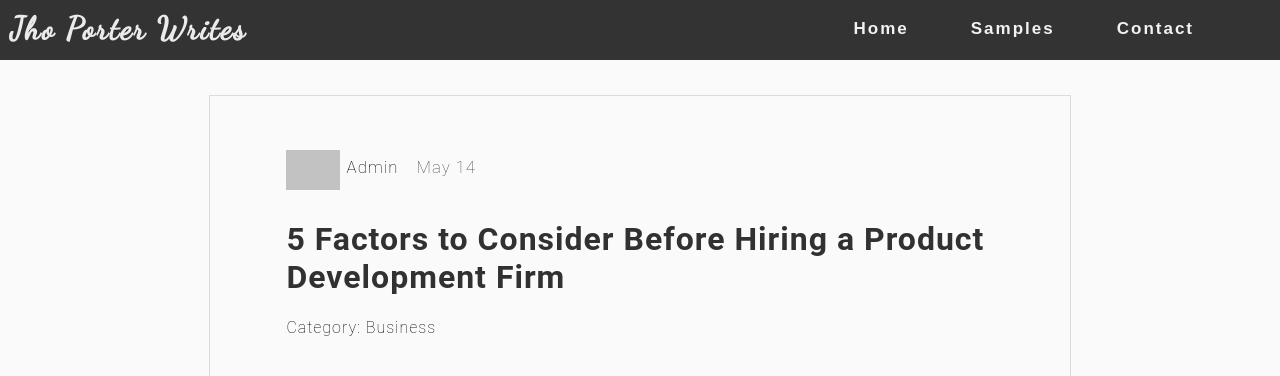
After one commit to jhoporter/jporterwork, a Flask app: page /hiring-product-development-firm in a window 1280 px wide. The commit adds this page. Shown: the top 376 px of the page. Run offline with Flask 2, Linux system fonts and the light colour scheme; grey boxes are pictures that could not be loaded.

Commit message:
Designed a template for sample articles

```diff
--- a/app/routes.py
+++ b/app/routes.py
@@ -67,3 +67,7 @@ def contact():
 
 
 ## SAMPLES ##
+
+@app.route('/hiring-product-development-firm')
+def hiringproduct():
+    return render_template('sample-hiring-product-development.html', title='Hiring A Product Development Firm')
--- a/app/static/styles.css
+++ b/app/static/styles.css
@@ -44,6 +44,79 @@ ul {
 .red {
   color: red;
 }
+
+
+
+/* Blog Article */
+.article-container {
+  width: 85%;
+  margin: 0 auto;
+  margin-bottom: 35px;
+  position: relative;
+  padding-top: 35px;
+  background-color: #FAFAFA;
+
+}
+
+.article {
+  width: 65%;
+  margin: 0 auto;
+  padding: 5% 7%;
+  font-family: 'Roboto', sans-serif;
+  letter-spacing: 1px;
+  font-weight: 200;
+  border: 1px solid #DCDCDC;
+}
+
+.article-admin-text {
+  position: relative;
+  top: 7px;
+  margin-top: 0;
+  padding-top: 0;
+  margin-bottom: 30px;
+  vertical-align: top;
+  font-size: 140%;
+}
+
+.article-admin-text > span {
+  padding-right: 10px;
+  padding-left: 3px;
+}
+
+
+.article-title {
+  margin-bottom: 3%;
+  font-size: 200%;
+  font-weight: bold;
+  opacity: 0.8;
+}
+
+
+.article-category {
+  margin-bottom: 6%;
+}
+
+
+.article-image {
+  width: 100%;
+  max-width: 100%;
+
+}
+
+.article-body {
+  padding-top: 30px;
+  font-style: 200%;
+  letter-spacing: 1px;
+  word-spacing: 2px;
+  line-height: 25px;
+}
+
+
+.article-body p, h2 {
+  padding-bottom: 25px;
+}
+
+
 
 
 /* Blog Page */
--- /dev/null
+++ b/app/templates/sample-hiring-product-development.html
@@ -0,0 +1,52 @@
+{% extends "layout.html" %}
+
+{% block content %}
+
+<div class="article-container">
+  <div class="article">
+    <div class="admin">
+      <div><img src="/static/admin.png" class="admin-image"></div>
+      <div class="article-admin-text">
+        <span>Admin</span>
+        <span class="date">May 14</span>
+      </div>
+    </div>
+    <div class="article-title">5 Factors to Consider Before Hiring a Product Development Firm</div>
+    <div class="article-category">Category: Business</div>
+    <div><img src="/static/idea.png" class="article-image"></div>
+    <div class="article-body">
+      <p>All the excellent products offered on the market today share one thing in common: before becoming a phenomenal hit, they underwent tremendous processes that came in various stages, including comprehensive research, in-depth analysis and rigorous tests. To clear all stages and obtain good results, a business that is pushing for the next big hit definitely needs a highly reputable, experienced and established product development and engineering design firm in its armory.</p>
+      <p>Here are five specific, important questions that should lead businesses to the right team of innovators.</p>
+
+      <h2>1. Does the innovation team employ a customer-oriented process?</h2>
+
+      <p>Top innovators are able to conceptualize and develop new products most effectively when they focus on the most important aspect of the business: the customer. Customers are drawn to a product that offers original features as well as new and unique benefits that provide better value than the market standard. Only a product design and development team that focuses on obtaining knowledge of the customer's preferences and needs can successfully bring this kind of product to the market.</p>
+
+      <p>That being said, however, a customer-focused product development process should take into consideration customers on both ends of the spectrum: internal customers that include manufacturers and suppliers, and external customers that include end users.</p>
+
+      <h2>2. Is the innovation team committed to a front-end system in product development?</h2>
+
+      <p>In product development, the innovation process could result in heightened risks to the technical implementation, conceptualization, marketing and financial aspect of the product. A product innovation team works to reduce all these risks while still increasing functionality, regardless of the reworks required in these areas toward the creation of a final product.</p>
+
+      <h2>3. Does the team continuously check and adjust to the ever-evolving market needs?</h2>
+
+      <p>Identifying what the market wants is important, but it’s equally important that product developers are consistent in ensuring that the needs of the market are met at all times.</p>
+
+      <p>Because shifts in consumer preferences have become astoundingly evident, creating a product prototype and subjecting it to a Customer Acceptance Test will shed light on what exactly the current preferences are. A team of innovators who understands the product category and effectively analyzes consumer behavior should be able to recommend tweaks to meet the demand of prospective consumers and consequently, develop product improvements.</p>
+
+      <h2>4. Is the team composed of cross-functional members working toward a common goal?</h2>
+
+      <p>Exhaustive research is an important area in product design development—but that is just the tip of the iceberg. Top-performing innovation firms do not merely consist of Research and Development experts. What makes the best production innovation team are highly-skilled specialists who can work together and combine their expertise as well as their experience spanning across different fields. A perfect example of this is Boost Design, a reputable product design and development firm that has talented researchers, electronic engineers, software engineers, mechanical engineers and systems engineers that work together to come up with a phenomenal product design.</p>
+
+      <h2>5. Does the team utilize the stage-gate roadmap and set quality need targets?</h2>
+
+      <p>From conceptualizing a product to moving it to launch, a Stage-Gate system is necessary. This roadmap requires innovation teams to carry out and complete the activities with formal reviews and assessments as well as signed management approvals before proceeding to the next step. In addition, setting quality targets as they relate to customer needs, investment expenses and project schedules will have to be subjected to audits under the QCT process. A continuous QCT effort ensures that errors are diminished and strategies for constant improvement--as may be applicable--are always implemented.</p>
+
+      <p>Regardless of what product a business wants to create or improve, the right product design and development firm can definitely help make that happen. Ultimately, the key to hiring the best product development firm is in finding a match between the needs of the business and the way the firm works to meet it.</p>
+    </div>
+  </div>
+
+
+</div>
+
+{% endblock %}
--- a/app/templates/sample-landing.html
+++ b/app/templates/sample-landing.html
@@ -18,7 +18,7 @@
 
   <div class="blog-box">
     <div class="blog-image-box">
-      <a href="https://pixabay.com/photos/idea-light-bulb-creative-3310390/" target="_blank"><img src="/static/idea.jpg" class="blog-image"></a>
+      <a href="https://pixabay.com/photos/idea-light-bulb-creative-3310390/" target="_blank"><img src="/static/idea.png" class="blog-image"></a>
     </div>
 
     <div class="blog-description-box">
@@ -28,7 +28,7 @@
         <p class="categories">Category: Business</p>
         <div class="blog-body">
           All the excellent products offered on the market today share one thing in common: before becoming a phenomenal hit, they...
-          <p class="readmore"><a href="https://docs.google.com/document/d/1j6772Ni-BmCo7gMCp89P6eaM6lDpoK2jH7nika-sYQ8/edit?usp=sharing" target="_blank">Read more</a></p>
+          <p class="readmore"><a href="{{ url_for('hiringproduct') }}" target="_blank">Read more</a></p>
         </div>
         <div class="viewmore"><a href="{{ url_for('samples') }}" target="_blank">View more samples</a></div>
 
```
